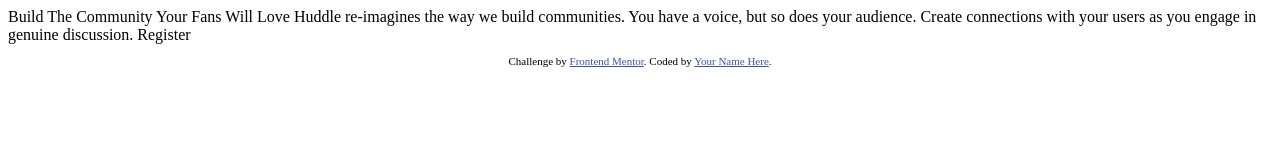
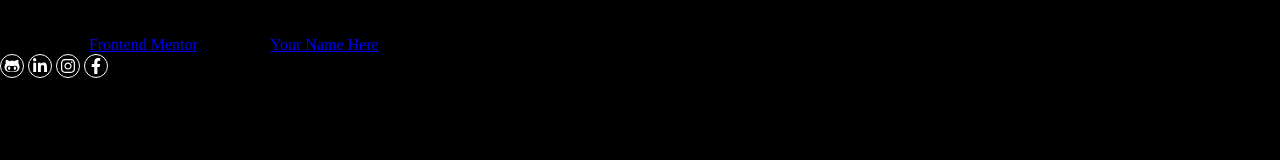
Before and after one commit to ferlagher/FMC-Huddle-landing-page, a plain HTML site: page index.html in a window 1280 px wide. Drawn offline with Linux system fonts and the light colour scheme.

Commit message:
Added icons.svg

```diff
--- a/index.html
+++ b/index.html
@@ -1,19 +1,17 @@
 <!DOCTYPE html>
+
 <html lang="en">
+
 <head>
     <meta charset="UTF-8">
-  <meta name="viewport" content="width=device-width, initial-scale=1.0"> <!-- displays site properly based on user's device -->
+    <meta name="viewport" content="width=device-width, initial-scale=1.0">
 
     <link rel="icon" type="image/png" sizes="32x32" href="./images/favicon-32x32.png">
+    <link rel="stylesheet" href="./css/style.css">
 
     <title>Frontend Mentor | Huddle landing page with single introductory section</title>
+</head>
 
-  <!-- Feel free to remove these styles or customise in your own stylesheet 👍 -->
-  <style>
-    .attribution { font-size: 11px; text-align: center; }
-    .attribution a { color: hsl(228, 45%, 44%); }
-  </style>
-</head>
 <body>
 
     Build The Community Your Fans Will Love
@@ -24,10 +22,25 @@
     Register
 
     <footer>
-    <p class="attribution">
+        <p>
             Challenge by <a href="https://www.frontendmentor.io?ref=challenge" target="_blank">Frontend Mentor</a>.
             Coded by <a href="#">Your Name Here</a>.
         </p>
+        <div>
+            <svg>
+                <use xlink:href="./images/icons.svg#gh"></use>
+            </svg>
+            <svg>
+                <use xlink:href="./images/icons.svg#in"></use>
+            </svg>
+            <svg>
+                <use xlink:href="./images/icons.svg#ig"></use>
+            </svg>
+            <svg>
+                <use xlink:href="./images/icons.svg#fb"></use>
+            </svg>
+        </div>
     </footer>
 </body>
+
 </html>
--- /dev/null
+++ b/sass/style.scss
@@ -0,0 +1,19 @@
+* {
+    margin: 0;
+    padding: 0;
+    box-sizing: border-box;
+}
+
+body {
+    background-color: black;
+}
+
+svg {
+    width: 24px;
+    height: 24px;
+    padding: 3px;
+    overflow: visible;
+    fill: #fff;
+    border: solid 1px white;
+    border-radius: 50%;
+}
```
Also changed, not shown: css/style.css (added), images/icons.svg (added), 1 other file. Lines whose indentation alone changed are shown as unchanged.
